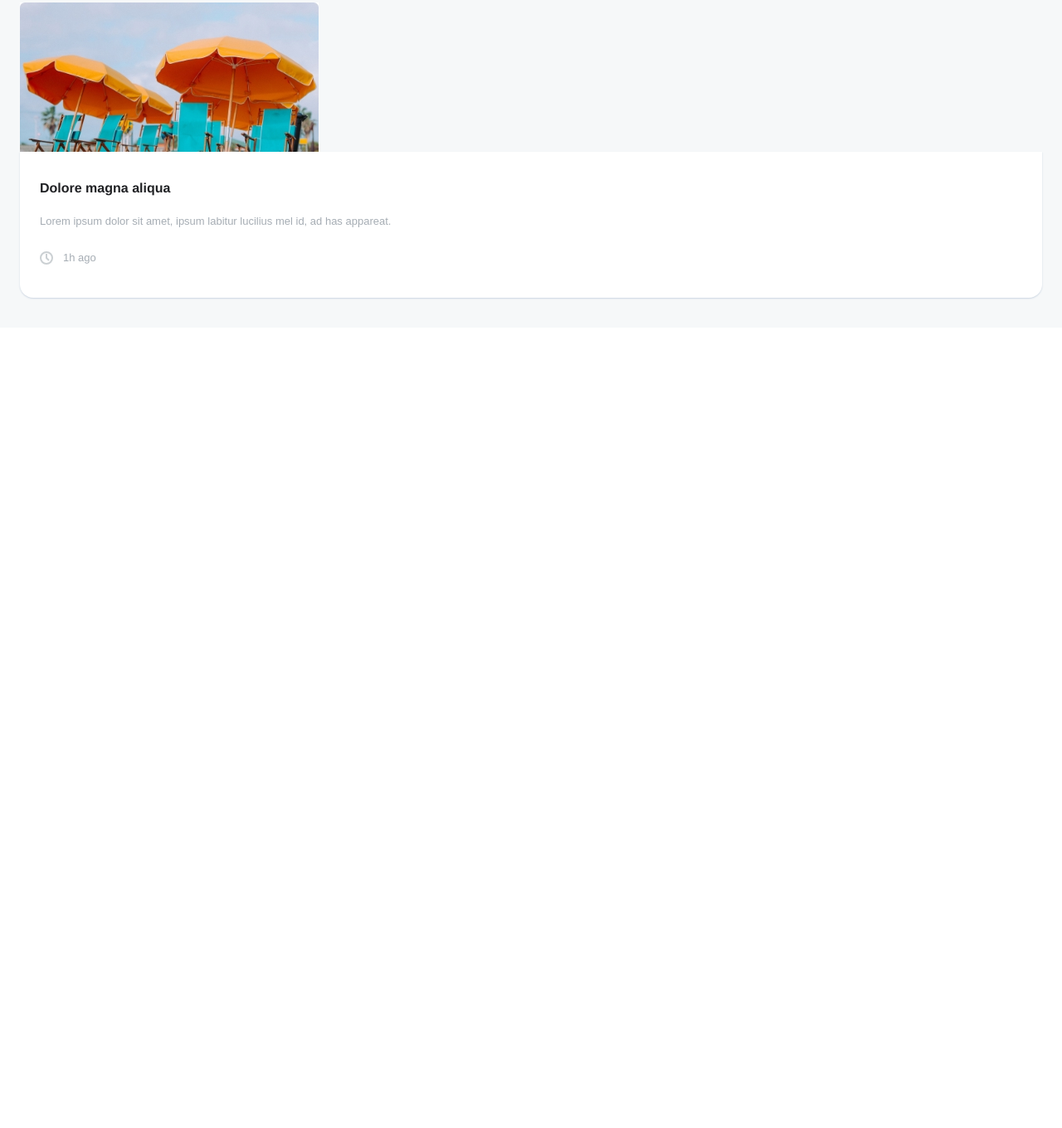
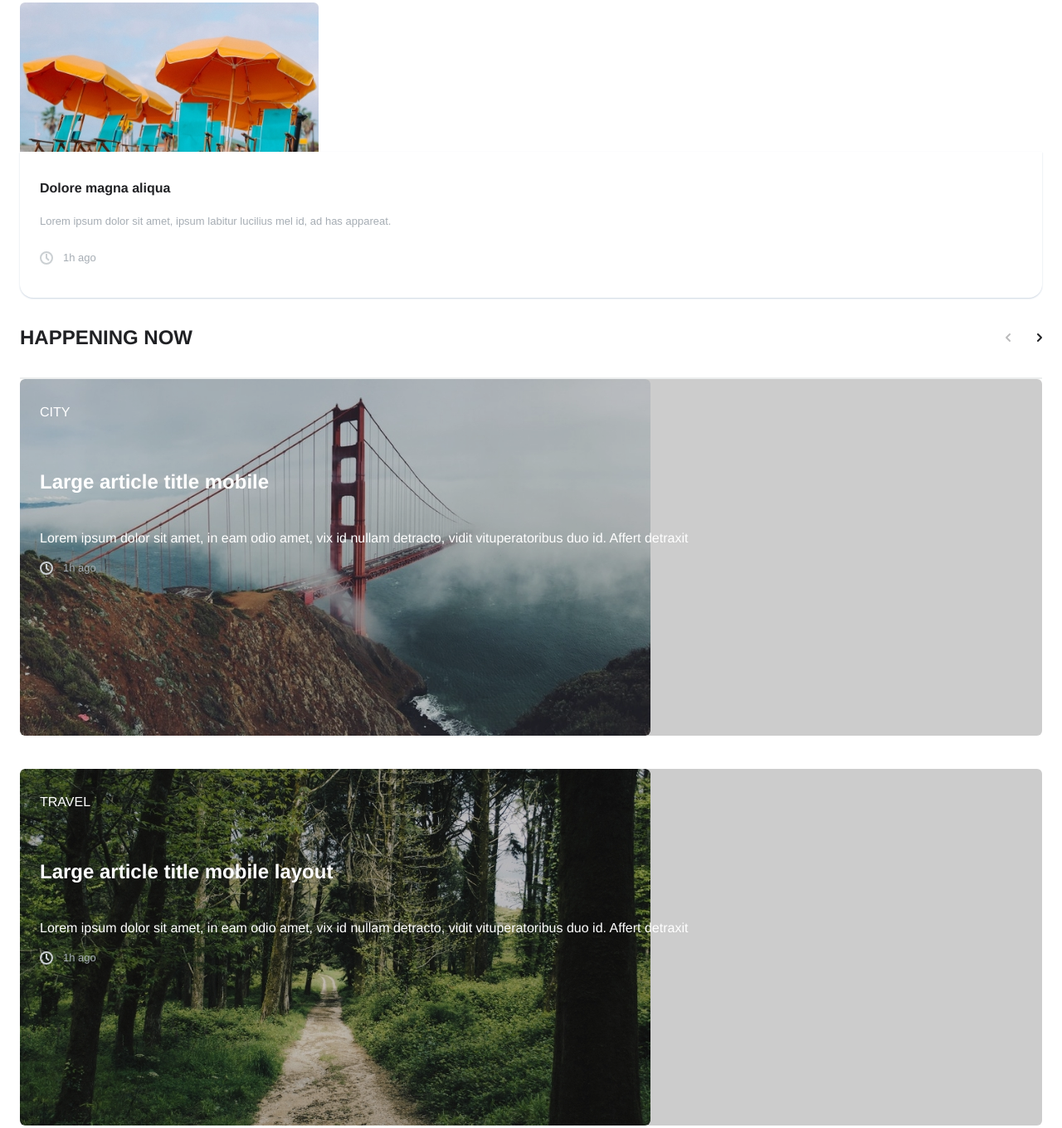
Before and after one commit to jjalbuenacabuyao/travel-website, a website built with Vite: page index.html in a window 1280 px wide. Shown: the part 1661-3021 px from the top of the page at 83% size. Before the commit the page ends 2056 px from the top, so only its background shows below. Built offline with nearby package versions, Linux system fonts and the light colour scheme; files whose address does not match are found by name; a web font is replaced by a local one.

Commit message:
finished happening now section

```diff
--- a/index.html
+++ b/index.html
@@ -176,7 +176,7 @@
       </section>
 
       <!-- Trending -->
-      <article class="bg-off-white px-6 pt-11 pb-9 text-custom-black">
+      <article class="px-6 pt-11 pb-9 text-custom-black">
         <div class="trending">
           <h2 class="section-title">Trending</h2>
           <div class="arrows">
@@ -218,6 +218,52 @@
           </div>
         </div>
       </article>
+
+      <!-- Happening Now -->
+      <article class="px-6 pb-20">
+        <div class="happening">
+          <h2 class="section-title">Happening now</h2>
+          <div class="arrows">
+            <img
+              src="./src/images/icons/arrow back left.svg"
+              alt="arrow left"
+            />
+            <img src="./src/images/icons/arrow.svg" alt="arrow right" />
+          </div>
+        </div>
+
+        <div class="happening-card mb-10">
+          <img src="./src/images/happening1.jpg" alt="" class="hp-cover-img"/>
+          <div class="hp-text-wrapper">
+            <h2>City</h2>
+            <h3>Large article title mobile</h3>
+            <p>
+              Lorem ipsum dolor sit amet, in eam odio amet, vix id nullam
+              detracto, vidit vituperatoribus duo id. Affert detraxit
+            </p>
+            <div class="time">
+              <img src="./src/images/icons/time.svg" alt="icon of a clock" />
+              <p>1h ago</p>
+            </div>
+          </div>
+        </div>
+
+        <div class="happening-card">
+          <img src="./src/images/happening2.jpg" alt="" class="hp-cover-img"/>
+          <div class="hp-text-wrapper">
+            <h2>Travel</h2>
+            <h3>Large article title mobile layout</h3>
+            <p>
+              Lorem ipsum dolor sit amet, in eam odio amet, vix id nullam
+              detracto, vidit vituperatoribus duo id. Affert detraxit
+            </p>
+            <div class="time">
+              <img src="./src/images/icons/time.svg" alt="icon of a clock" />
+              <p>1h ago</p>
+            </div>
+          </div>
+        </div>
+      </article>
     </main>
   </body>
 </html>
--- a/src/css/style.css
+++ b/src/css/style.css
@@ -43,7 +43,8 @@
 }
 
 .more-news,
-.trending {
+.trending,
+.happening {
   @apply flex items-center justify-between border-b-2 border-b-[#EBEDED] pb-9;
 }
 
@@ -58,3 +59,32 @@
 .trending-card > p {
   @apply font-acumin text-13px text-light-cyan-blue;
 }
+
+.happening-card {
+  @apply grid grid-cols-1 grid-rows-1;
+}
+
+.hp-text-wrapper {
+  @apply z-10 px-6 py-8 bg-black/[0.2];
+}
+
+.hp-text-wrapper > h2 {
+  @apply mb-16 uppercase leading-none;
+}
+
+.hp-text-wrapper > h3 {
+  @apply mb-11 text-2xl leading-none font-bold;
+}
+
+.hp-text-wrapper > p {
+  @apply mb-3;
+}
+
+.hp-cover-img {
+  @apply object-cover h-full;
+}
+
+.hp-cover-img,
+.hp-text-wrapper {
+  @apply row-start-1 col-start-1 rounded-md;
+}
```
